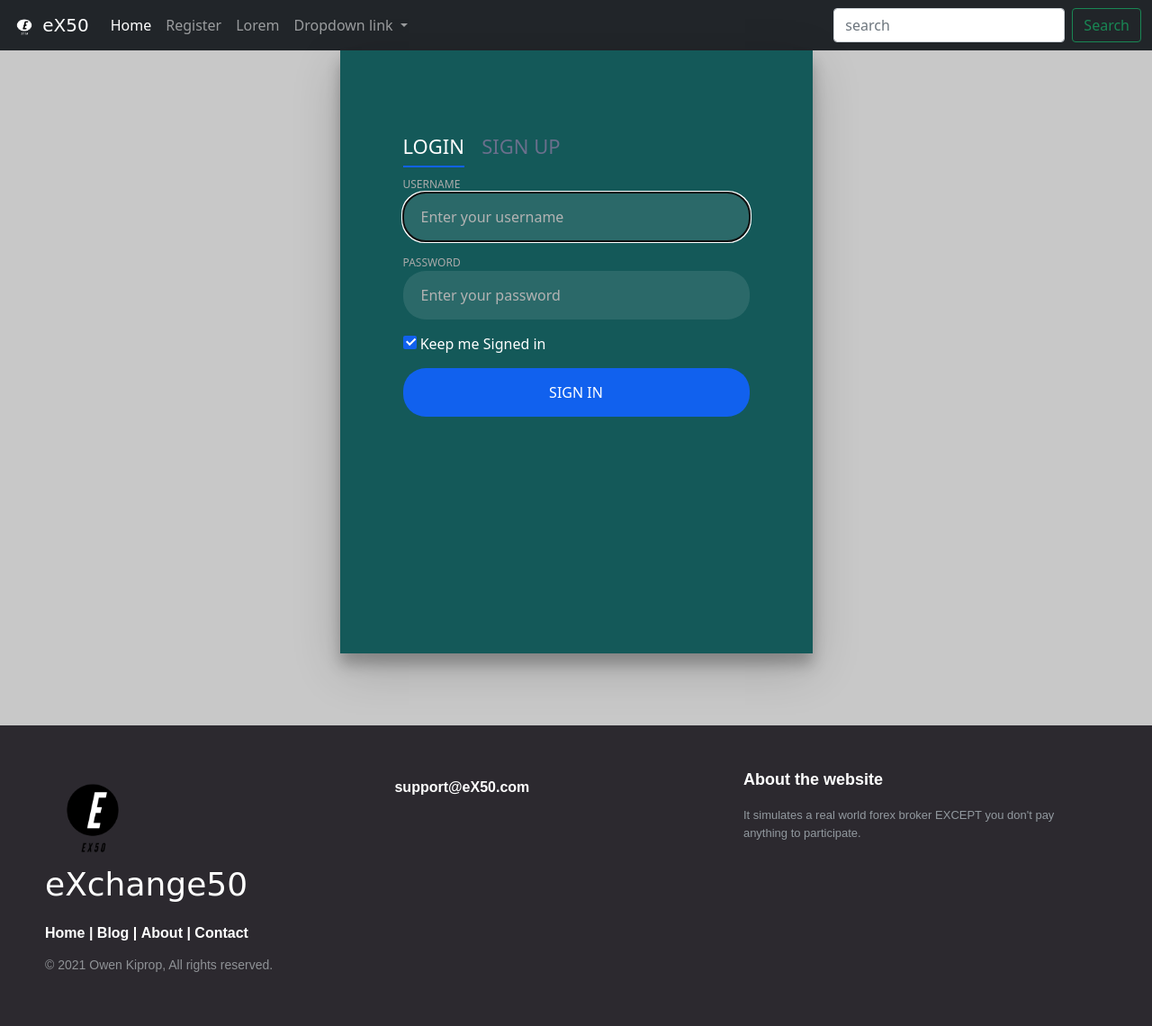
After one commit to 0xOwen/exchange50, a Flask app: page /register in a window 1280 px wide. The commit adds this page. Shown: the whole page at 90% size. Run offline with Flask 2, Linux system fonts and the light colour scheme; some web fonts are replaced.

Commit message:
Added registration page

```diff
--- a/application.py
+++ b/application.py
@@ -4,5 +4,13 @@ app = Flask(__name__)
 
 
 @app.route("/")
-def layout():
+def homepage():
     return render_template("home.html")
+
+@app.route("/register")
+def register():
+    return render_template("register.html")
+
+if __name__ == "__main__":
+    app.debug = True
+    app.run()
--- a/static/styles.css
+++ b/static/styles.css
@@ -14,3 +14,404 @@
 {
     max-height: 80vh;
 }
+
+/* footer */
+
+footer
+{
+	position: relative;
+	bottom: 0;
+}
+
+@media (max-height:800px)
+{
+	footer { position: static; }
+	header { padding-top:40px; }
+}
+
+
+.footer-distributed
+{
+	background-color: #2c292f;
+	box-sizing: border-box;
+	width: 100%;
+	text-align: left;
+	font: bold 16px sans-serif;
+	padding: 50px 50px 60px 50px;
+	margin-top: 80px;
+}
+
+.footer-distributed .footer-left,
+.footer-distributed .footer-center,
+.footer-distributed .footer-right
+{
+	display: inline-block;
+	vertical-align: top;
+}
+
+/* Footer left */
+
+.footer-distributed .footer-left
+{
+	width: 30%;
+}
+
+.footer-distributed h3
+{
+	color:  #ffffff;
+	font: normal 36px 'Cookie', cursive;
+	margin: 0;
+}
+
+/* The company logo */
+
+.footer-distributed .footer-left img
+{
+	width: 30%;
+}
+
+/* Footer links */
+
+.footer-distributed .footer-links
+{
+	color:  #ffffff;
+	margin: 20px 0 12px;
+}
+
+.footer-distributed .footer-links a
+{
+	display:inline-block;
+	line-height: 1.8;
+	text-decoration: none;
+	color:  inherit;
+}
+
+.footer-distributed .footer-company-name
+{
+	color:  #8f9296;
+	font-size: 14px;
+	font-weight: normal;
+	margin: 0;
+}
+
+/* Footer Center */
+
+.footer-distributed .footer-center
+{
+	width: 35%;
+}
+
+
+.footer-distributed .footer-center i
+{
+	background-color:  #33383b;
+	color: #ffffff;
+	font-size: 25px;
+	width: 38px;
+	height: 38px;
+	border-radius: 50%;
+	text-align: center;
+	line-height: 42px;
+	margin: 10px 15px;
+	vertical-align: middle;
+}
+
+.footer-distributed .footer-center i.fa-envelope
+{
+	font-size: 17px;
+	line-height: 38px;
+}
+
+.footer-distributed .footer-center p
+{
+	display: inline-block;
+	color: #ffffff;
+	vertical-align: middle;
+	margin:0;
+}
+
+.footer-distributed .footer-center p a
+{
+	text-decoration: none;
+}
+
+
+/* Footer Right */
+
+.footer-distributed .footer-right
+{
+	width: 30%;
+}
+
+.footer-distributed .footer-company-about
+{
+	line-height: 20px;
+	color:  #92999f;
+	font-size: 13px;
+	font-weight: normal;
+	margin: 0;
+}
+
+.footer-distributed .footer-company-about span
+{
+	display: block;
+	color:  #ffffff;
+	font-size: 18px;
+	font-weight: bold;
+	margin-bottom: 20px;
+}
+
+.footer-distributed .footer-icons
+{
+	margin-top: 25px;
+}
+
+.footer-distributed .footer-icons a
+{
+	display: inline-block;
+	width: 35px;
+	height: 35px;
+	cursor: pointer;
+	background-color:  #33383b;
+	border-radius: 2px;
+
+	font-size: 20px;
+	color: #ffffff;
+	text-align: center;
+	line-height: 35px;
+
+	margin-right: 3px;
+	margin-bottom: 5px;
+}
+
+/* media query to make the footer responsive */
+
+@media (max-width: 880px)
+{
+	.footer-distributed .footer-left,
+	.footer-distributed .footer-center,
+	.footer-distributed .footer-right
+    {
+		display: block;
+		width: 100%;
+		margin-bottom: 40px;
+		text-align: center;
+	}
+
+	.footer-distributed .footer-center i
+    {
+		margin-left: 0;
+	}
+
+}
+
+/* login and signup page */
+
+body
+{
+    margin: 0;
+    color: #6a6f8c;
+    background: #c8c8c8;
+}
+
+.login-container
+{
+    width: 100%;
+    margin: auto;
+    max-width: 525px;
+    min-height: 670px;
+    position: relative;
+    box-shadow: 0 12px 15px 0 rgba(0, 0, 0, .24), 0 17px 50px 0 rgba(0, 0, 0, .19)
+}
+
+.login-snip
+{
+    width: 100%;
+    height: 100%;
+    position: absolute;
+    padding: 90px 70px 50px 70px;
+    background: rgba(0, 77, 77, .9)
+}
+
+.login-snip .login,
+.login-snip .sign-up-form
+{
+    top: 0;
+    left: 0;
+    right: 0;
+    bottom: 0;
+    position: absolute;
+    transform: rotateY(180deg);
+    backface-visibility: hidden;
+    transition: all .4s linear
+}
+
+.login-snip .sign-in,
+.login-snip .sign-up,
+.login-space .group .check
+{
+    display: none
+}
+
+.login-snip .tab,
+.login-space .group .label,
+.login-space .group .button
+{
+    text-transform: uppercase
+}
+
+.login-snip .tab
+{
+    font-size: 22px;
+    margin-right: 15px;
+    padding-bottom: 5px;
+    margin: 0 15px 10px 0;
+    display: inline-block;
+    border-bottom: 2px solid transparent
+}
+
+.login-snip .sign-in:checked+.tab,
+.login-snip .sign-up:checked+.tab
+{
+    color: #fff;
+    border-color: #1161ee
+}
+
+.login-space
+{
+    min-height: 345px;
+    position: relative;
+    perspective: 1000px;
+    transform-style: preserve-3d
+}
+
+.login-space .group
+{
+    margin-bottom: 15px
+}
+
+.login-space .group .label,
+.login-space .group .input,
+.login-space .group .button
+{
+    width: 100%;
+    color: #fff;
+    display: block
+}
+
+.login-space .group .input,
+.login-space .group .button
+{
+    border: none;
+    padding: 15px 20px;
+    border-radius: 25px;
+    background: rgba(255, 255, 255, .1)
+}
+
+.login-space .group .label
+{
+    color: #aaa;
+    font-size: 12px
+}
+
+.login-space .group .button
+{
+    background: #1161ee
+}
+
+.login-space .group label .icon
+{
+    width: 15px;
+    height: 15px;
+    border-radius: 2px;
+    position: relative;
+    display: inline-block;
+    background: rgba(255, 255, 255, .1)
+}
+
+.login-space .group label .icon:before,
+.login-space .group label .icon:after
+{
+    content: '';
+    width: 10px;
+    height: 2px;
+    background: #fff;
+    position: absolute;
+    transition: all .2s ease-in-out 0s
+}
+
+.login-space .group label .icon:before
+{
+    left: 3px;
+    width: 5px;
+    bottom: 6px;
+    transform: scale(0) rotate(0)
+}
+
+.login-space .group label .icon:after
+{
+    top: 6px;
+    right: 0;
+    transform: scale(0) rotate(0)
+}
+
+.login-space .group .check:checked+label
+{
+    color: #fff
+}
+
+.login-space .group .check:checked+label .icon
+{
+    background: #1161ee
+}
+
+.login-space .group .check:checked+label .icon:before
+{
+    transform: scale(1) rotate(45deg)
+}
+
+.login-space .group .check:checked+label .icon:after
+{
+    transform: scale(1) rotate(-45deg)
+}
+
+.login-snip .sign-in:checked+.tab+.sign-up+.tab+.login-space .login
+{
+    transform: rotate(0)
+}
+
+.login-snip .sign-up:checked+.tab+.login-space .sign-up-form
+{
+    transform: rotate(0)
+}
+
+*,
+:after,
+:before
+{
+    box-sizing: border-box
+}
+
+.clearfix:after,
+.clearfix:before
+{
+    content: '';
+    display: table
+}
+
+.clearfix:after
+{
+    clear: both;
+    display: block
+}
+
+a
+{
+    color: inherit;
+    text-decoration: none
+}
+
+::placeholder
+{
+    color: #b3b3b3
+}
--- a/templates/layout.html
+++ b/templates/layout.html
@@ -35,7 +35,7 @@
                         <a href="#" class="nav-link active">Home</a>
                     </li>
                     <li class="nav-item">
-                        <a href="#" class="nav-link">Lorem</a>
+                        <a href="/register" class="nav-link">Register</a>
                     </li>
                     <li class="nav-item">
                         <a href="#" class="nav-link">Lorem</a>
--- /dev/null
+++ b/templates/register.html
@@ -0,0 +1,66 @@
+{% extends 'layout.html' %}
+
+{% block title %}
+    register
+{% endblock %}
+
+{% block body %}
+    <div class="container">
+        <div class="row">
+            <div class="col-md-6 mx-auto col-sm-12">
+                    <div class="login-container">
+                        <div class="login-snip">
+                        <input id="tab-1" type="radio" name="tab" class="sign-in" checked><label for="tab-1" class="tab">Login</label>
+                        <input id="tab-2" type="radio" name="tab" class="sign-up"><label for="tab-2" class="tab">Sign Up</label>
+                            <div class="login-space">
+                                <div class="login">
+                                    <div class="group">
+                                        <label for="user" class="label">Username</label>
+                                        <input id="user" type="text" class="input" placeholder="Enter your username" autocomplete="off" autofocus>
+                                    </div>
+                                    <div class="group">
+                                        <label for="pass" class="label">Password</label>
+                                        <input id="pass" type="password" class="input" placeholder="Enter your password" autocomplete="off">
+                                    </div>
+                                    <div class="group">
+                                        <input id="check" type="checkbox" class="check" checked>
+                                        <label for="check"><span class="icon"></span> Keep me Signed in</label>
+                                    </div>
+                                    <div class="group">
+                                        <input type="submit" class="button" value="Sign In">
+                                    </div>
+                                    <div class="hr"></div>
+                                    <!-- Password reset feature to be added later.
+
+                                    <div class="foot"> <a href="#">Forgot Password?</a> </div>
+
+                                    -->
+                                </div>
+                                <div class="sign-up-form">
+                                    <div class="group">
+                                        <label for="pass" class="label">Email Address</label>
+                                        <input id="pass" type="text" class="input" placeholder="Enter your email address" autocomplete="off" autofocus>
+                                    </div>
+                                    <div class="group">
+                                         <label for="user" class="label">Username</label>
+                                         <input id="user" type="text" class="input" placeholder="Enter a username" autocomplete="off">
+                                    </div>
+                                    <div class="group">
+                                         <label for="pass" class="label">Password</label>
+                                         <input id="pass" type="password" class="input" data-type="password" placeholder="Create your password" autocomplete="off">
+                                    </div>
+                                    <div class="group">
+                                        <label for="pass" class="label">Repeat Password</label>
+                                        <input id="pass" type="password" class="input" data-type="password" placeholder="Repeat your password" autocomplete="off">
+                                    </div>
+                                    <div class="group">
+                                        <input type="submit" class="button" value="Register">
+                                    </div>
+                                </div>
+                            </div>
+                        </div>
+                    </div>
+            </div>
+        </div>
+    </div>
+{% endblock %}
```
Also changed, not shown: static/footer.css (deleted, +0 -165 lines).
